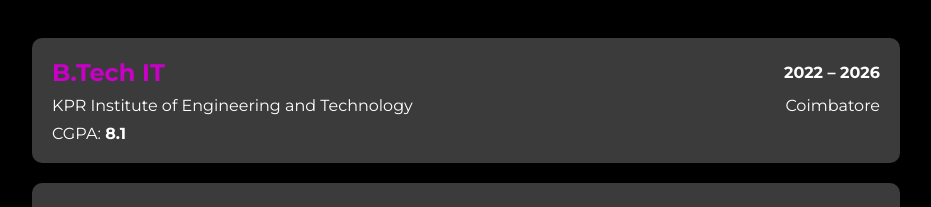
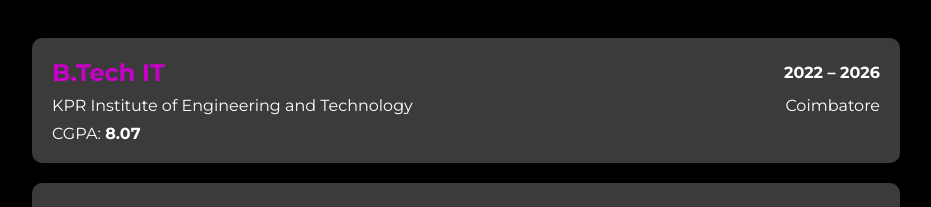
Before and after one commit to SadhanaK266/my-portfolio, a React (Vite) app: page / in a window 1280 px wide. Shown: the part 1695-1902 px from the top of the page, without its empty margins (174-1105 px from the left). Built offline with nearby package versions, Linux system fonts and the light colour scheme.

Commit message:
about updated

```diff
--- a/src/components/about/About.jsx
+++ b/src/components/about/About.jsx
@@ -45,7 +45,7 @@
               <p>KPR Institute of Engineering and Technology</p>
               <span>Coimbatore</span>
             </div>
-            <p>CGPA: <span>8.1</span></p>
+            <p>CGPA: <span>8.07</span></p>
           </div>
 
           <div className="content">
```
